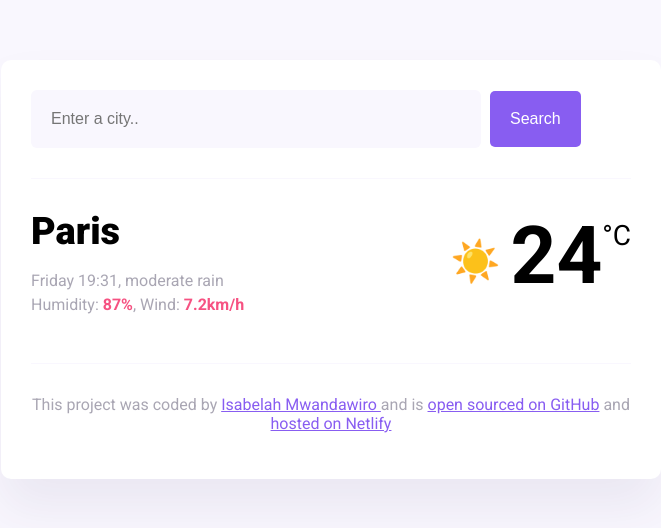
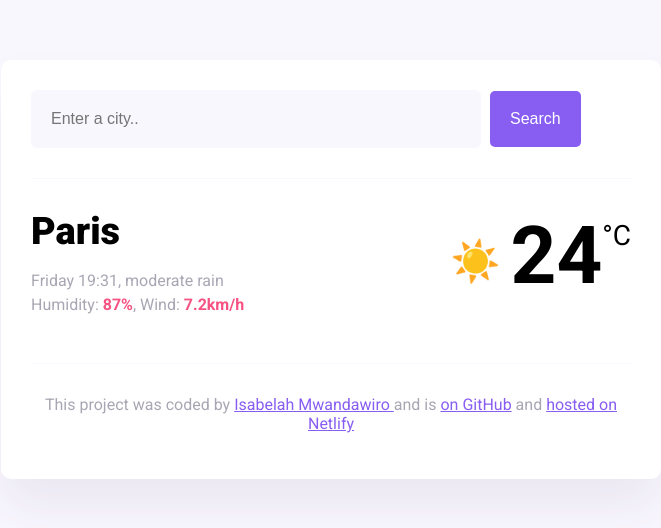
Before and after one commit to isamwandawiro/weatheroneapp, a plain HTML site: page index.html in a window 1280 px wide. Shown: the whole page, without its empty margins (309-970 px from the left). Drawn offline with nearby package versions, Linux system fonts and the light colour scheme.

Commit message:
Update index.html
added words to html

```diff
--- a/index.html
+++ b/index.html
@@ -49,7 +49,7 @@
           This project was coded by
           <a href="https://github.com/isamwandawiro" target="_blank">Isabelah Mwandawiro
           </a> and is
-          <a href="https://github.com/isamwandawiro/weatheroneapp" target="_blank">open sourced on GitHub</a> and
+          <a href="https://github.com/isamwandawiro/weatheroneapp" target="_blank">on GitHub</a> and
           <a href="https://steady-pothos-aee7ca.netlify.app/" target="_blank">hosted on Netlify</a>
         </p>
       </footer>
```
